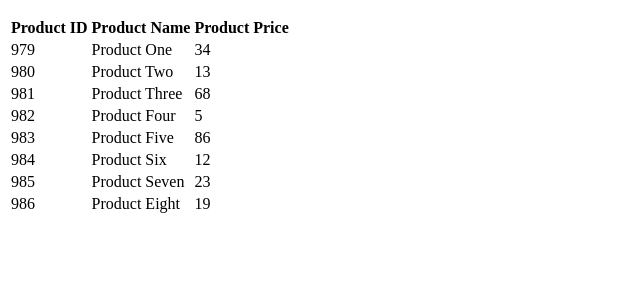
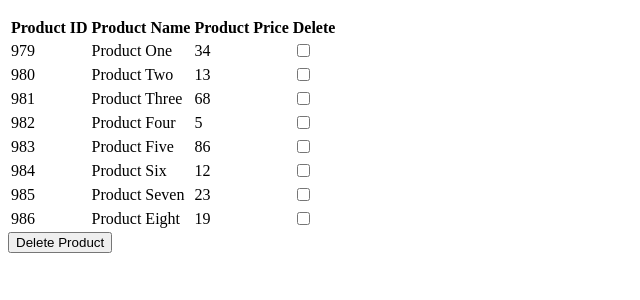
Before and after one commit to rashibandi/Invoice-Management-System-DBMS, a Flask app: page /manage_products in a window 1280 px wide. Shown: the part 170-470 px from the top of the page, without its empty margins (0-640 px from the left). Run offline with Flask 3, Linux system fonts and the light colour scheme; a user stored in the database is signed in; data comes from the database, SQL or seed files in the repository.

Commit message:
Add files via upload

```diff
--- a/invoice_management/app.py
+++ b/invoice_management/app.py
@@ -1,6 +1,7 @@
 from flask import Flask, render_template, request, redirect, url_for, session, flash
 import mysql.connector
 import jsonify
+
 
 app = Flask(__name__)
 app.secret_key = 'your_secret_key'
@@ -213,7 +214,6 @@ def create_invoice_main():
 
     return "Error: Database connection failed."
 
-
 @app.route('/generate_invoice', methods=['POST'])
 def generate_invoice():
     if 'username' not in session:
@@ -227,7 +227,10 @@ def generate_invoice():
     dueDate = data.get('dueDate')
     totalAmount = data.get('totalAmount')
 
-    # Perform operations to insert the invoice into the database
+    # Retrieve selected product, quantity, and product id
+    selected_products = data.get('selectedProducts')
+    print(selected_products)
+    # Perform operations to insert the invoice and associated products into the database
     connection = check_db_connection()
     if connection:
         cursor = connection.cursor()
@@ -237,58 +240,39 @@ def generate_invoice():
             insert_query = "INSERT INTO invoices (invoice, custom_email, invoice_date, invoice_due_date, total, status) VALUES (%s, %s, %s, %s, %s, 'open')"
             cursor.execute(insert_query, (invoiceName, email, createDate, dueDate, totalAmount))
             connection.commit()
+            # print(selected_products)
+            # Insert selected products into invoice_items table
+            for product in selected_products:
+
+                arr = product['text'].split("-")
+                product_name = arr[0].strip()
+                product_price = arr[2].strip()
+                product_id = int(product['id'].strip())
+                quantity = int(arr[1].replace('Quantity:', '').strip())
+                print(product_name, product_id, product_price, quantity)
+                # product_name, quantity_price = product.split('- Quantity: ')
+                # product_id = int(data.get('products')[[item[1] for item in data.get('products')].index(product_name)][0])
+                # quantity = int(quantity_price.split(' - ')[0])
+
+                # Insert product into invoice_items table
+                insert_invoice_item_query = "INSERT INTO invoice_items (invoice, product_id, product_name, qty, purchaseDate) VALUES (%s, %s, %s, %s, %s)"
+                cursor.execute(insert_invoice_item_query, (invoiceName, product_id, product_name, quantity, createDate))
+                connection.commit()
+
             flash(f'Invoice {invoiceName} generated successfully!', 'success')
+            cursor.close()
+            connection.close()
             return redirect(url_for('manage_invoices'))
+
         except Exception as e:
             connection.rollback()
-            return jsonify({'error': f'Error generating invoice: {str(e)}'})
-        finally:
             cursor.close()
             connection.close()
+            return jsonify({'error': f'Error generating invoice: {str(e)}'})
 
     return jsonify({'error': 'Database connection failed'})
 
 
-# @app.route('/create_invoice/existing_customer', methods=['GET', 'POST'])
-# def create_invoice_existing_customer():
-#     db = check_db_connection()  # Get the database connection
-
-#     if db is None:
-#         return "Error: Database connection failed!"
-
-#     cursor = db.cursor()
-
-#     print("existing")
-#     customers = get_existing_customers()
-#     if request.method == 'POST':
-#         # Fetch data from the form
-#         invoiceName = request.form['invoiceName']
-#         selected_customer_id = request.form['existing_customer']
-#         try:
-#             cursor.execute("SELECT * FROM invoices WHERE invoice = %s", (invoiceName,))
-#             existing_invoice = cursor.fetchone()
-
-#             if existing_invoice:
-#                 flash("Invoice number already exists. Please use a different invoice number.", 'error')
-#                 return render_template('create_invoice_existing_customer.html')
-#             else:
-#                 # Fetch customer details based on the selected ID
-#                 cursor.execute("SELECT * FROM customers WHERE id = %s", (selected_customer_id,))
-#                 customer_data = cursor.fetchone()
-
-#                 session['invoiceName'] = invoiceName
-#                 session['email'] = customer_data[3]  # Assuming email is at index 3 in customer_data
-
-#                 return redirect(url_for('create_invoice_main'))
-#         except Exception as e:
-#             db.rollback()
-#             return f"Error: {e}"
-#         finally:
-#             cursor.close()
-#             db.close()
-
-#     print(customers)
-#     return render_template('create_invoice_existing_customer.html', customers=customers)
 
 @app.route('/create_invoice/existing_customer', methods=['GET', 'POST'])
 def create_invoice_existing_customer():
@@ -400,7 +384,6 @@ def existing_customer_details():
 
 #         return render_template('manage_invoice.html', invoices=invoices)
 
-from flask import request, flash, redirect, render_template, url_for
 
 # Assuming you have your database connection and app setup correctly
 # Replace `check_db_connection()` with your actual database connection setup
@@ -518,6 +501,42 @@ def manage_products():
     flash("Error connecting to the database.", 'error')
     return redirect(url_for('dashboard'))
 
+
+# Add the following route for deleting products
+@app.route('/delete_products', methods=['POST', 'GET'])
+def delete_products():
+    if 'username' not in session:
+        return redirect(url_for('login'))
+
+    connection = check_db_connection()
+    if connection:
+        cursor = connection.cursor()
+
+        try:
+            # Get the list of product IDs to be deleted
+            products_to_delete = request.form.getlist('delete_products[]')
+
+            if products_to_delete:
+                # Create a comma-separated string of product IDs for the SQL query
+                product_ids_str = ', '.join(map(str, products_to_delete))
+
+                # Delete selected products from the database
+                delete_query = f"DELETE FROM products WHERE product_id IN ({product_ids_str})"
+                cursor.execute(delete_query)
+                connection.commit()
+
+                flash(f"{len(products_to_delete)} product(s) deleted successfully!", 'success')
+            else:
+                flash("No products selected for deletion.", 'info')
+
+        except Exception as e:
+            connection.rollback()
+            flash(f"Error deleting products: {str(e)}", 'error')
+        finally:
+            connection.close()
+
+    return redirect(url_for('manage_products'))
+
 # Customers route
 @app.route('/customers')
 def customers():
--- a/invoice_management/templates/manage_products.html
+++ b/invoice_management/templates/manage_products.html
@@ -1,4 +1,4 @@
-<!DOCTYPE html>
+<!-- <!DOCTYPE html>
 <html lang="en">
 <head>
     <meta charset="UTF-8">
@@ -44,4 +44,57 @@
         </div>
     </div>
 </body>
+</html> -->
+
+<!DOCTYPE html>
+<html lang="en">
+<head>
+    <meta charset="UTF-8">
+    <meta name="viewport" content="width=device-width, initial-scale=1.0">
+    <title>Manage Products</title>
+    <link rel="stylesheet" href="{{ url_for('static', filename='css/styles.css') }}">
+</head>
+<body>
+    <div id="header">
+        <div class="container">
+            <h1>Manage Products</h1>
+            <nav>
+                <ul>
+                    <li><a href="{{ url_for('dashboard') }}">Dashboard</a></li>
+                    <li><a href="{{ url_for('invoices') }}">Invoices</a></li>
+                    <li><a href="{{ url_for('products') }}">Products</a></li>
+                    <li><a href="{{ url_for('customers') }}">Customers</a></li>
+                    <li><a href="{{ url_for('logout') }}">Logout</a></li>
+                </ul>
+            </nav>
+        </div>
+    </div>
+    <div class="container">
+        <form action="{{ url_for('delete_products') }}" method="post" id="deleteForm">
+            <div class="product-information">
+                <table>
+                    <thead>
+                        <tr>
+                            <th>Product ID</th>
+                            <th>Product Name</th>
+                            <th>Product Price</th>
+                            <th>Delete</th>
+                        </tr>
+                    </thead>
+                    <tbody>
+                        {% for product in products %}
+                            <tr>
+                                <td>{{ product[0] }}</td>
+                                <td>{{ product[1] }}</td>
+                                <td>{{ product[2] }}</td>
+                                <td><input type="checkbox" name="delete_products[]" value="{{ product[0] }}"></td>
+                            </tr>
+                        {% endfor %}
+                    </tbody>
+                </table>
+            </div>
+            <button type="submit" class="button" onclick="return confirm('Are you sure you want to delete selected products?')">Delete Product</button>
+        </form>
+    </div>
+</body>
 </html>
```
Also changed, not shown: invoice_management/templates/create_invoice_main.html (+47 -48 lines), invoice_management/templates/manage_invoice.html (+53 -0 lines).
